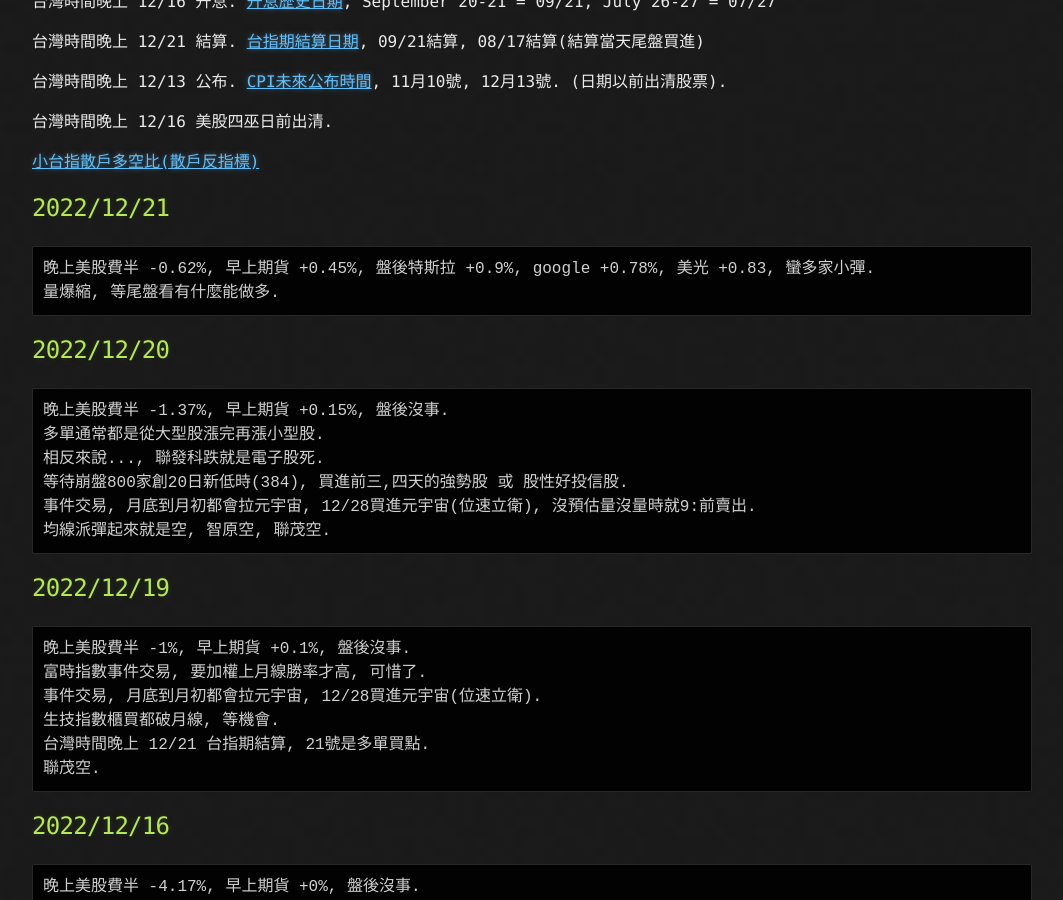
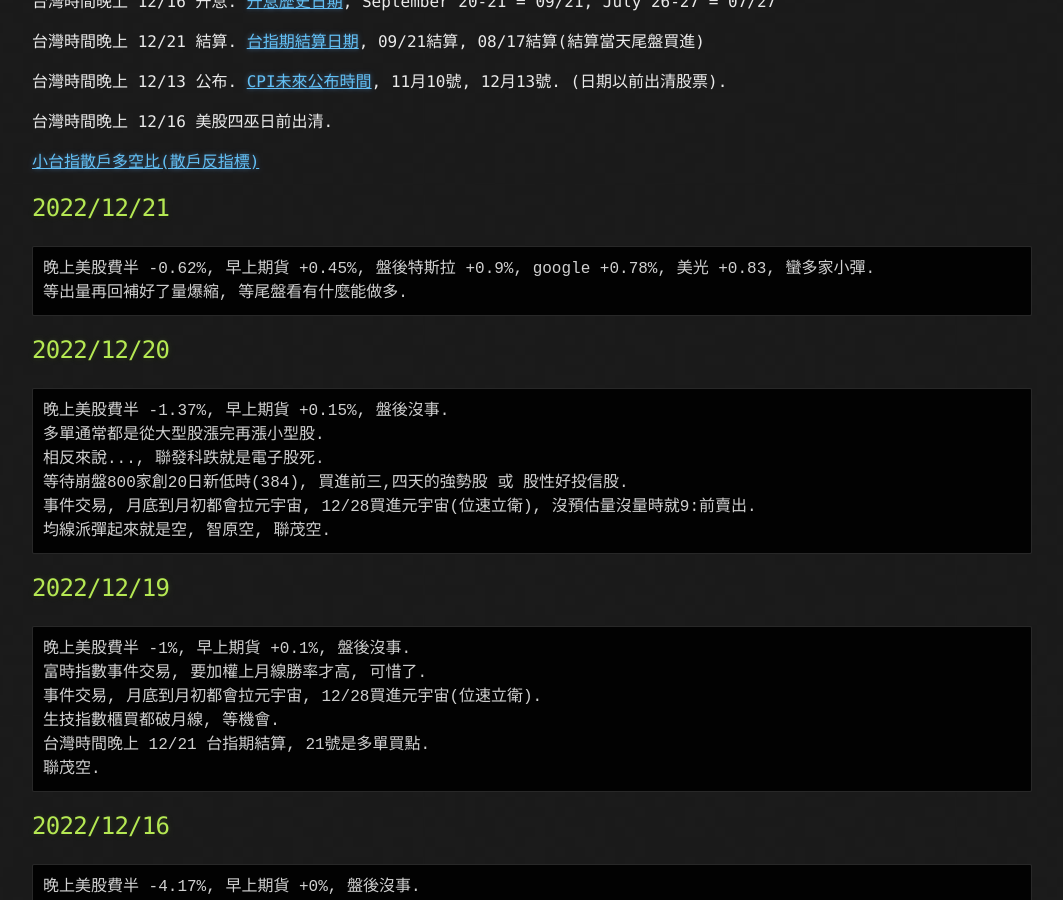
Before and after one commit to lepg5487/Stock_God, a Jekyll site: the page built from index.md, in a window 1280 px wide and 900 px high, scrolled down 348 px. Shown: the whole window, without its empty margins (108-1171 px from the left). Built offline with Jekyll 4.4.1, drawn with Linux system fonts in a browser that asks for light colours; our own code applies the rules of GitHub Pages for plain Markdown files.

Commit message:
Update index.md

````diff
--- a/index.md
+++ b/index.md
@@ -19,7 +19,7 @@ layout: testlayouts
 ## 2022/12/21
 ```
 晚上美股費半 -0.62%, 早上期貨 +0.45%, 盤後特斯拉 +0.9%, google +0.78%, 美光 +0.83, 蠻多家小彈.
-量爆縮, 等尾盤看有什麼能做多.
+等出量再回補好了量爆縮, 等尾盤看有什麼能做多.
 ```
 
 ## 2022/12/20
````
